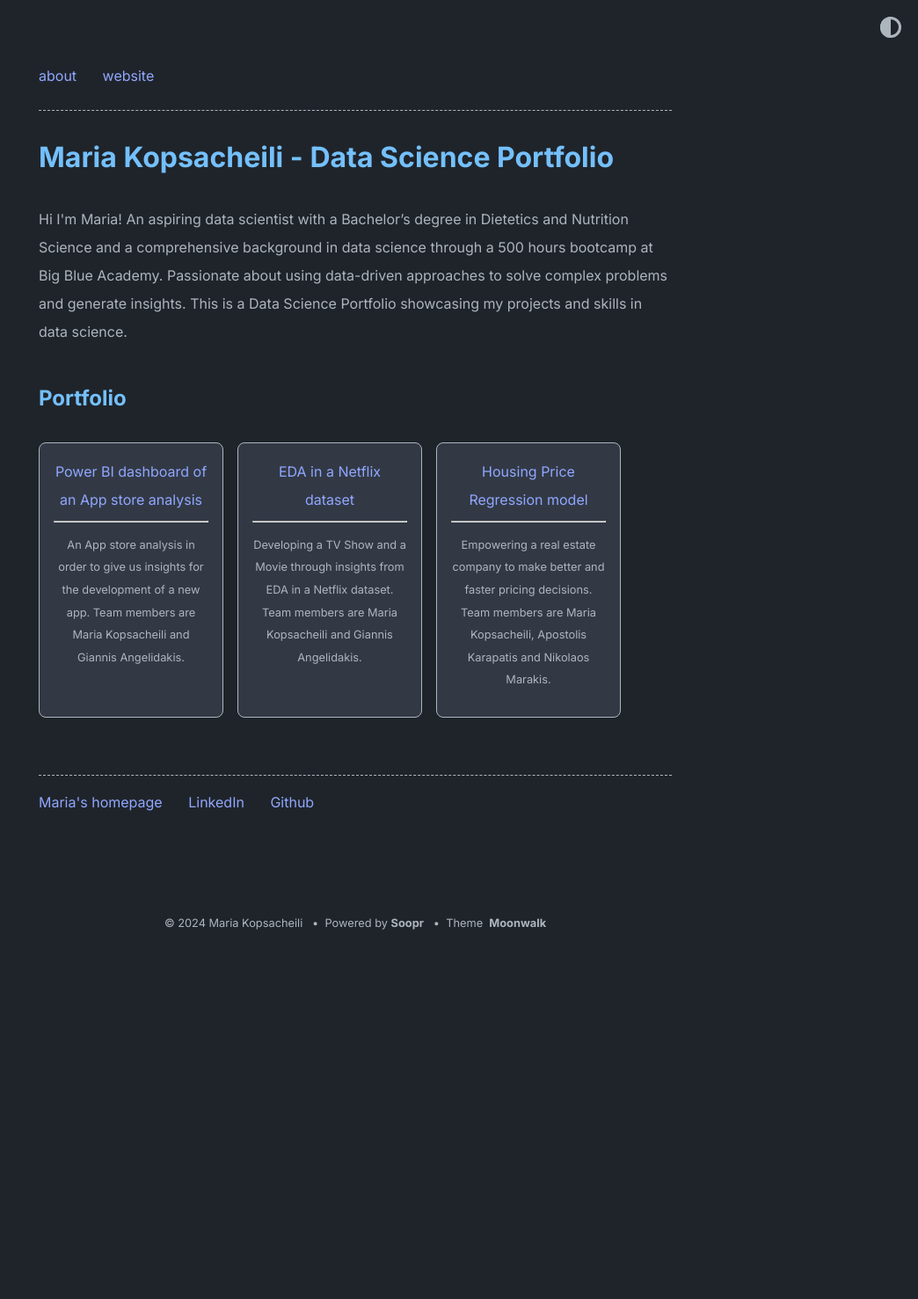
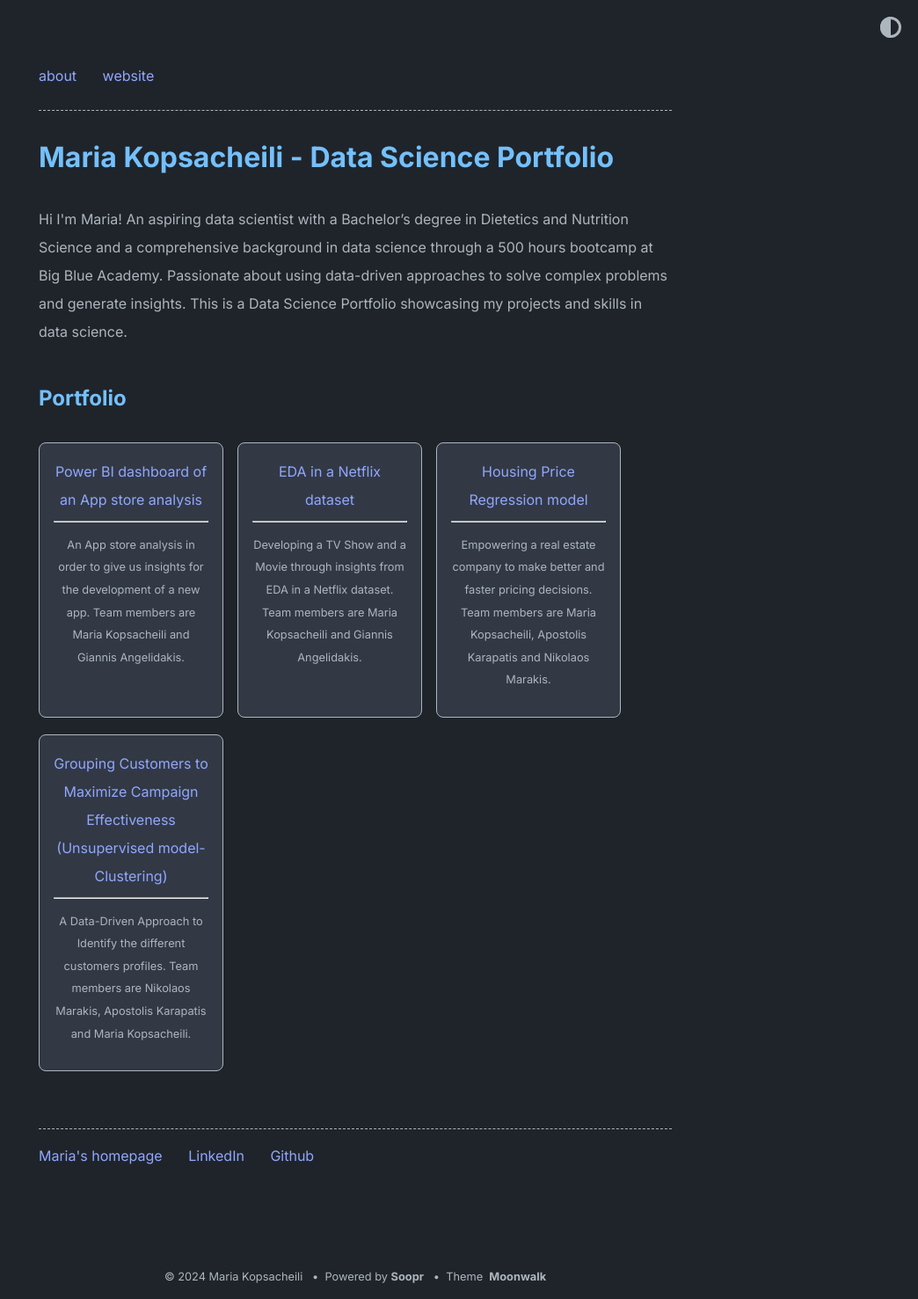
Before and after one commit to mariakopsacheili/mariakopsacheili.github.io, a Jekyll site: the page built from index.md, in a window 1280 px wide. Shown: the whole page at 88% size, without its empty margins (236-1280 px from the left). Built offline with Jekyll 4.4.1, drawn with Linux system fonts in a browser that asks for light colours; before the commit the page ends 1075 px from its top, so only the background shows below that.

Commit message:
Update home.yml
clustering project

```diff
--- a/_data/home.yml
+++ b/_data/home.yml
@@ -22,9 +22,9 @@ project_entries:
     desc: Empowering a real estate company to make better and faster pricing decisions. Team members are Maria Kopsacheili, Apostolis Karapatis and Nikolaos Marakis.
     #You can control visibility from _config.yml file
 
-  #- title: Project 4
-   # url: overview-post
-   # desc: This project uses highlight markup, configured in _data/home.yml
+  - title: Grouping Customers to Maximize Campaign Effectiveness (Unsupervised model-Clustering)
+    url: https://github.com/mariakopsacheili/Machine-Learning-Second-Project-Clustering.git
+    desc: A Data-Driven Approach to Identify the different customers profiles. Team members are Nikolaos Marakis, Apostolis Karapatis and Maria Kopsacheili.
    # highlight: WIP
 
   #- title: Project 5
```
